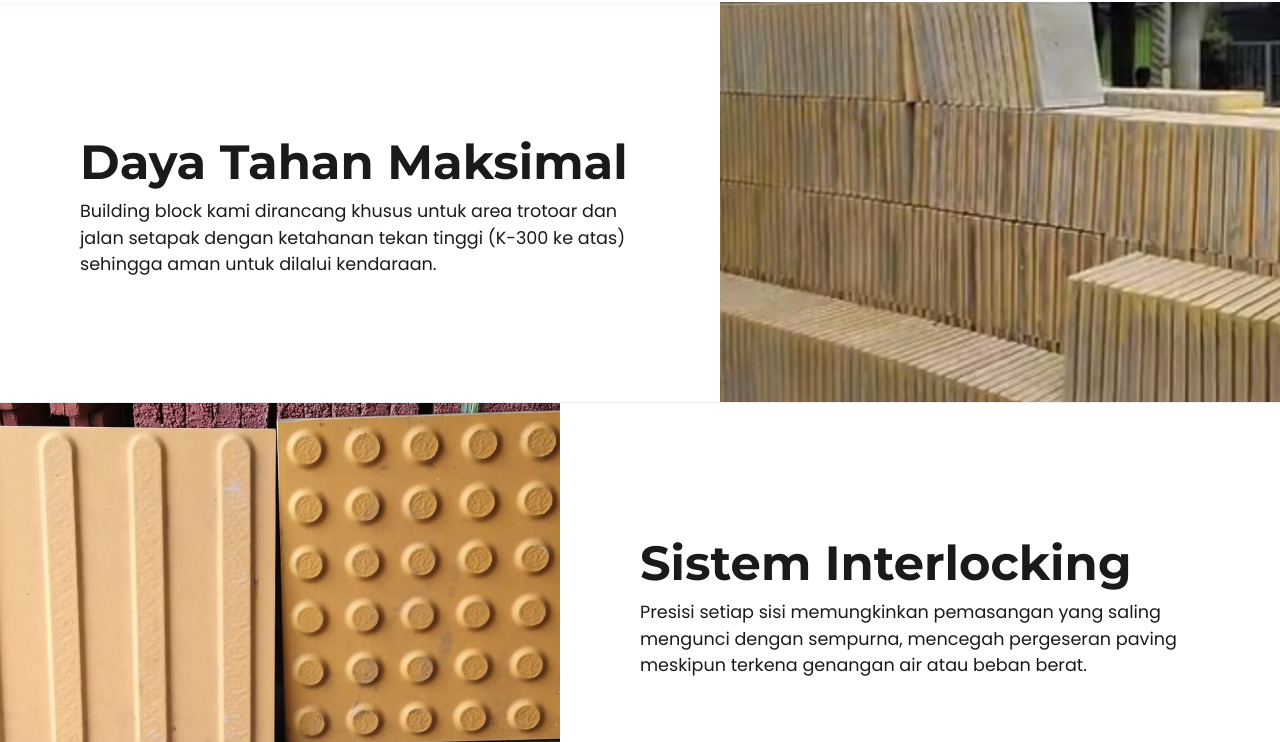
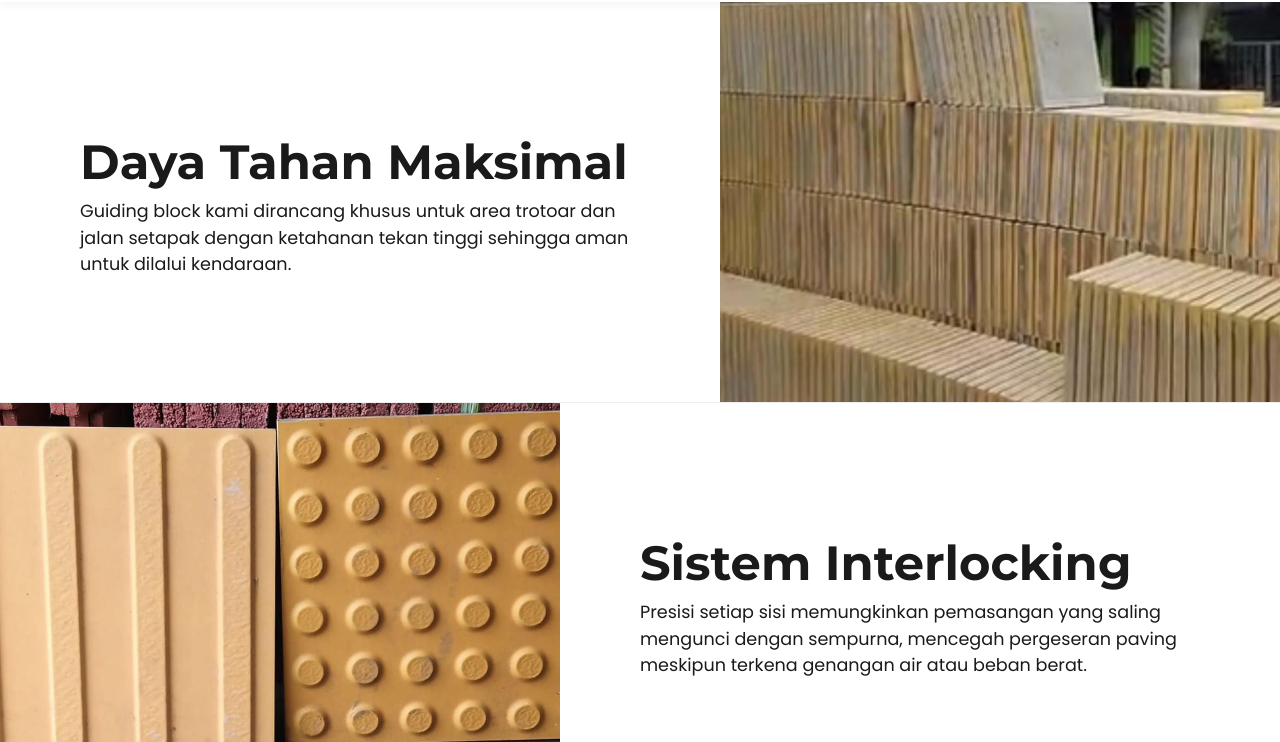
Before and after one commit to danisyahrizky/CV-Bata, a plain HTML site: page building-block.html in a window 1280 px wide. Shown: the part 58-800 px from the top of the page. Drawn offline with Linux system fonts and the light colour scheme.

Commit message:
Rename building block to guiding block in HTML

```diff
--- a/building-block.html
+++ b/building-block.html
@@ -3,7 +3,7 @@
 <head>
     <meta charset="UTF-8">
     <meta name="viewport" content="width=device-width, initial-scale=1.0">
-    <title>Building Block | Showcase Infrastruktur</title>
+    <title>Guiding Block | Showcase Infrastruktur</title>
     <link href="https://fonts.googleapis.com/css2?family=Montserrat:wght@700&family=Poppins:wght@300;400;600&display=swap" rel="stylesheet">
     <link rel="stylesheet" href="style.css">
 </head>
@@ -25,7 +25,7 @@
         <section class="showcase-section">
             <div class="showcase-content">
                 <h1>Daya Tahan Maksimal</h1>
-                <p>Building block kami dirancang khusus untuk area trotoar dan jalan setapak dengan ketahanan tekan tinggi (K-300 ke atas) sehingga aman untuk dilalui kendaraan.</p>
+                <p>Guiding block kami dirancang khusus untuk area trotoar dan jalan setapak dengan ketahanan tekan tinggi sehingga aman untuk dilalui kendaraan.</p>
             </div>
             <div class="showcase-image" style="background-image: url(img/buildingBlock1.jpeg);"></div>
         </section>
```
